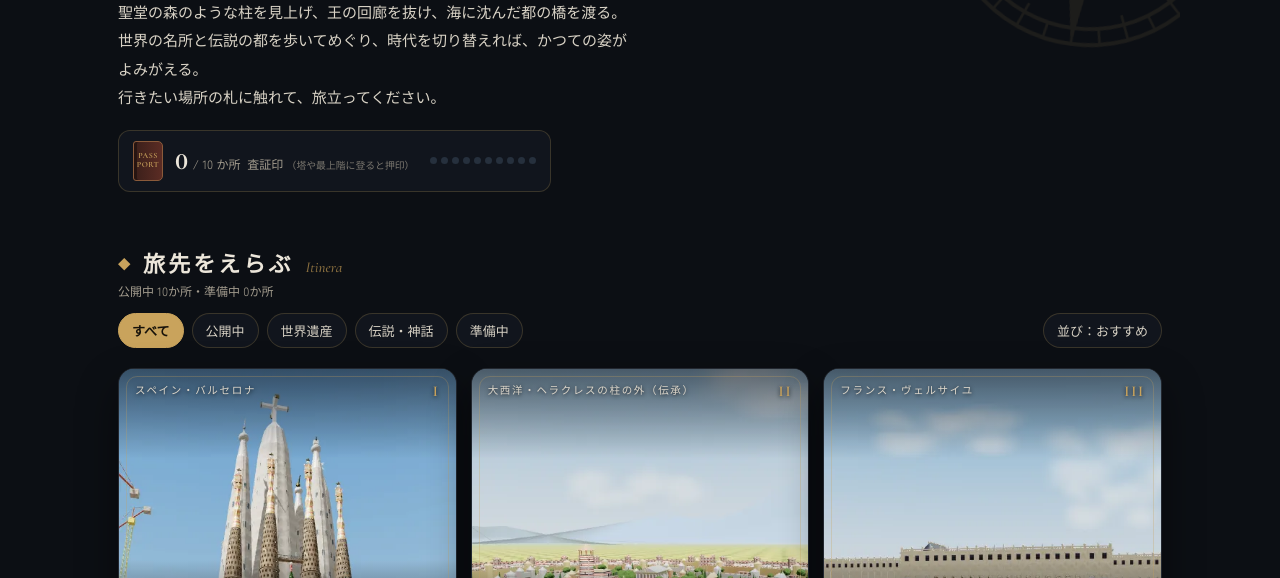
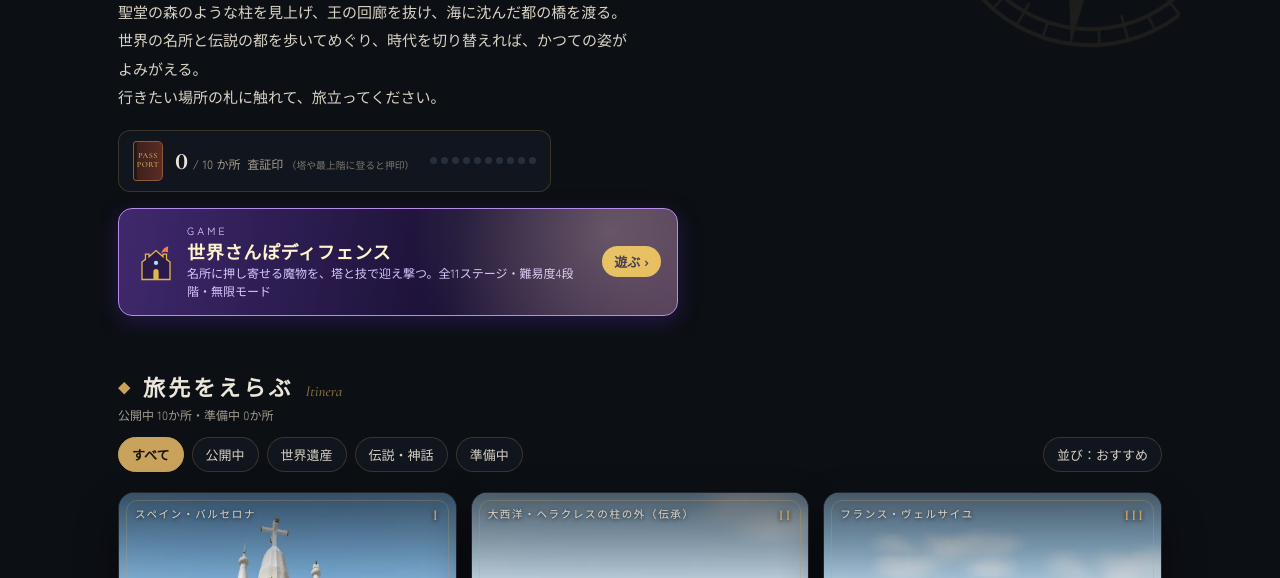
Before and after one commit to 32miya/32miya.github.io, a plain HTML site: page sekai/index.html in a window 1280 px wide. Shown: the part 222-800 px from the top of the page. Drawn offline with nearby package versions, Linux system fonts and the light colour scheme.

Commit message:
世界さんぽ: タイトルと姉妹編に「世界さんぽディフェンス」への入口を追加
Co-Authored-By: Claude Opus 5.5 <noreply@anthropic.com>
Claude-Session: https://claude.ai/code/session_01QTjZDsrMEu3Tbviub52KCB

```diff
--- a/sekai/index.html
+++ b/sekai/index.html
@@ -192,6 +192,16 @@ details p b{color:var(--brass);font-weight:700}
 .sister b{display:block;font-family:var(--mincho);font-size:17px;letter-spacing:.1em}
 .sister small{font-size:12px;color:var(--mute);line-height:1.6}
 .sister::after{content:"›";margin-left:auto;font-size:24px;color:var(--brass)}
+/* ゲーム（世界さんぽディフェンス）への入口 */
+.game{position:relative;display:flex;align-items:center;gap:10px;margin:16px 0 0;padding:14px 16px;border:1px solid #b58ce8;border-radius:14px;max-width:560px;text-decoration:none;overflow:hidden;
+  background:linear-gradient(100deg,rgba(106,63,184,.55),rgba(30,18,60,.85) 60%,rgba(122,74,138,.5));box-shadow:0 6px 22px rgba(80,40,160,.35)}
+.game::before{content:"";position:absolute;inset:0;background:radial-gradient(circle at 88% 20%,rgba(255,240,200,.25),transparent 40%);pointer-events:none}
+.game svg{flex:none;width:42px;height:42px}
+.game .gk{display:block;font-size:10.5px;letter-spacing:.3em;color:#e6d3ff}
+.game b{display:block;font-family:var(--mincho);font-size:clamp(15px,4.4vw,18px);letter-spacing:.04em;color:#fff3cc;white-space:nowrap}
+.game small{display:block;font-size:12px;color:#d9c8ff;line-height:1.55}
+.game::after{content:"遊ぶ ›";margin-left:auto;flex:none;font-size:13px;font-weight:700;color:#1a1030;background:#e2b54a;border-radius:999px;padding:6px 12px}
+.sec .game{margin-top:10px}
 
 footer{margin:46px 0 0;padding:22px 0 calc(env(safe-area-inset-bottom,0px) + 28px);border-top:1px solid var(--line);font-size:11px;color:var(--faint);line-height:1.8}
 footer .reset{margin-top:8px;font-size:11px;color:var(--mute);text-decoration:underline}
@@ -215,6 +225,7 @@ footer .reset{margin-top:8px;font-size:11px;color:var(--mute);text-decoration:un
   <div class="motto">Plus Ultra ― さらに彼方へ</div>
   <p class="lead">聖堂の森のような柱を見上げ、王の回廊を抜け、海に沈んだ都の橋を渡る。<br>世界の名所と伝説の都を歩いてめぐり、時代を切り替えれば、かつての姿がよみがえる。<br>行きたい場所の札に触れて、旅立ってください。</p>
   <div class="passport" aria-live="polite"><div class="bk">PASS<br>PORT</div><div><b id="psCount">0</b> <span>/ <span id="psTotal">0</span> か所 &nbsp;査証印 <small style="opacity:.72;font-size:.82em">（塔や最上階に登ると押印）</small></span></div><div class="dots" id="psDots"></div></div>
+  <a class="game" href="/defence-castle/world/"><svg viewBox="0 0 48 48" aria-hidden="true"><path d="M8 44h32V24l-4-3v-6h-4v3l-8-7-8 7v-3h-4v6l-4 3z" fill="#2a1a4a" stroke="#e2b54a" stroke-width="1.5"/><path d="M21 44v-9a3 3 0 0 1 6 0v9z" fill="#e2b54a"/><path d="M38 6c-4 1-7 4-8 8 3-2 6-2 8-1-1-3 0-5 0-7z" fill="#ff7a4a"/><circle cx="24" cy="25" r="2.4" fill="#9fe8ff"/></svg><div><span class="gk">GAME</span><b>世界さんぽディフェンス</b><small>名所に押し寄せる魔物を、塔と技で迎え撃つ。全11ステージ・難易度4段階・無限モード</small></div></a>
 </header>
 
 <main class="wrap">
@@ -261,8 +272,9 @@ footer .reset{margin-top:8px;font-size:11px;color:var(--mute);text-decoration:un
   </section>
 
   <section class="sec" aria-labelledby="h-sis">
-    <div class="sec-h"><h2 id="h-sis">姉妹編</h2><span class="la">Iaponia</span></div>
+    <div class="sec-h"><h2 id="h-sis">姉妹編</h2><span class="la">Iaponia et Ludus</span></div>
     <a class="sister" href="/oshiro/"><svg class="kamon" viewBox="-50 -50 100 100" aria-hidden="true" id="kamon"></svg><div><b>お城さんぽ</b><small>大阪城・姫路城・江戸城…日本の名城の天守に登る3D散策</small></div></a>
+    <a class="game" href="/defence-castle/world/"><svg viewBox="0 0 48 48" aria-hidden="true"><path d="M8 44h32V24l-4-3v-6h-4v3l-8-7-8 7v-3h-4v6l-4 3z" fill="#2a1a4a" stroke="#e2b54a" stroke-width="1.5"/><path d="M21 44v-9a3 3 0 0 1 6 0v9z" fill="#e2b54a"/><path d="M38 6c-4 1-7 4-8 8 3-2 6-2 8-1-1-3 0-5 0-7z" fill="#ff7a4a"/><circle cx="24" cy="25" r="2.4" fill="#9fe8ff"/></svg><div><span class="gk">GAME</span><b>世界さんぽディフェンス</b><small>名所に押し寄せる魔物を、塔と技で迎え撃つ。全11ステージ・難易度4段階・無限モード</small></div></a>
   </section>
 
   <footer>
```
